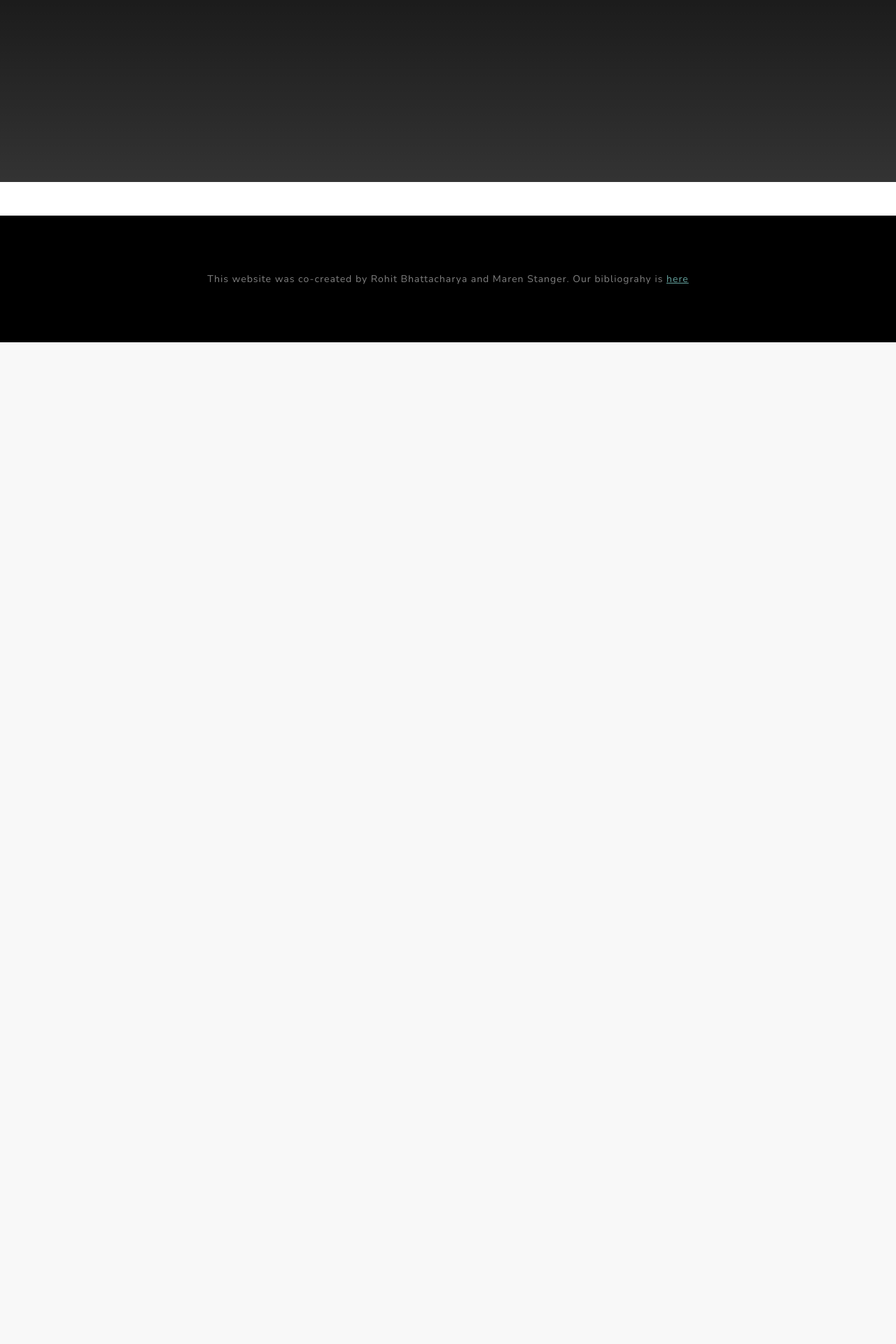
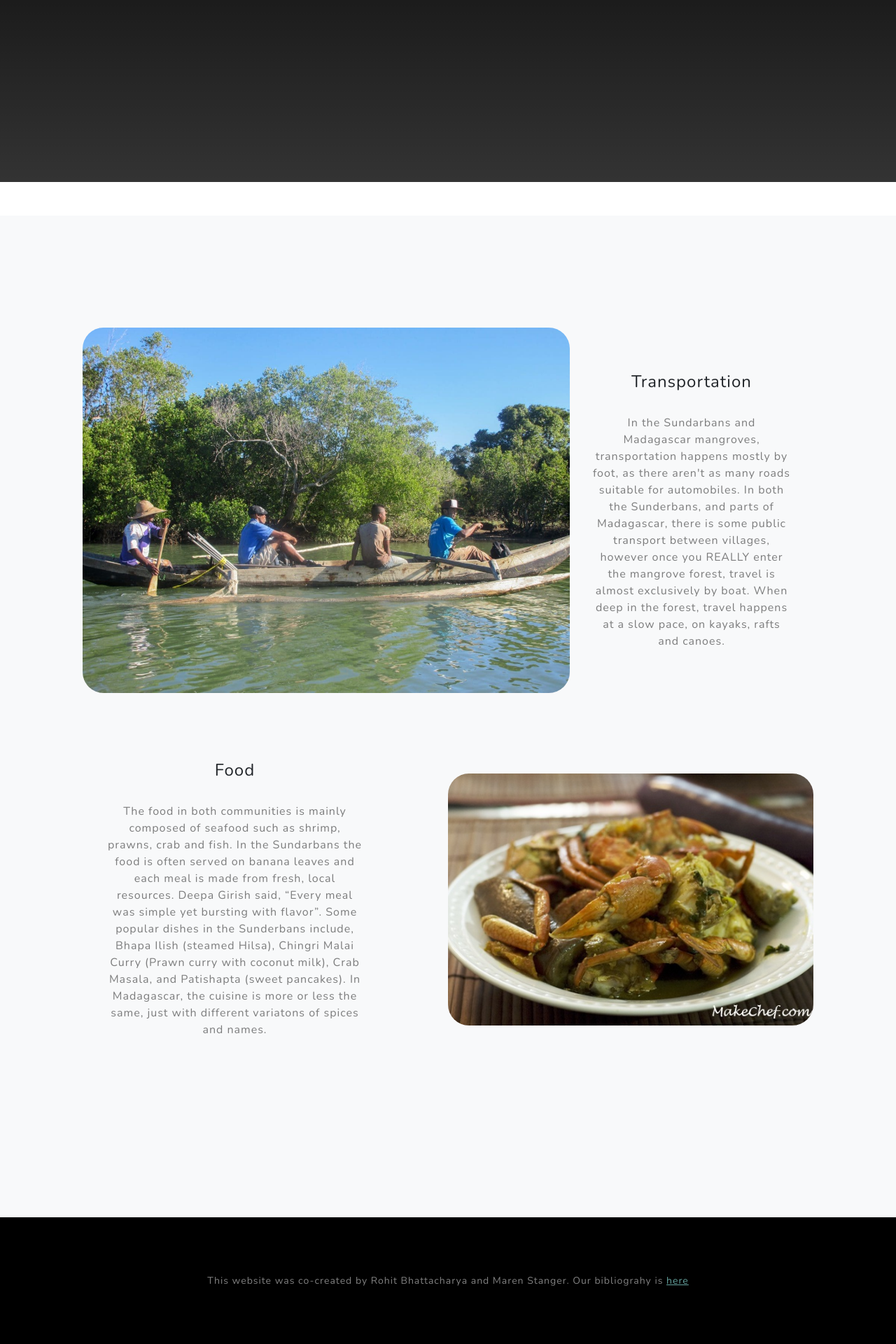
Before and after one commit to FishyShticks777/All-About-Mangroves, a Flask app: page / in a window 1280 px wide. Shown: the part 4103-6023 px from the top of the page at 70% size. Before the commit the page ends 4592 px from the top, so only its background shows below. Run offline with Flask 3, Linux system fonts and the light colour scheme; some libraries are stand-ins or nearby versions.

Commit message:
Add transportation section to site

```diff
--- a/templates/index.html
+++ b/templates/index.html
@@ -95,6 +95,39 @@
             </div>
         </section>
 
+        <section class="projects-section bg-light" id="projects">
+            <div class="container px-4 px-lg-5">
+                <!-- Featured Project Row-->
+                <div class="row gx-0 mb-4 mb-lg-5 align-items-center">
+                    <div class="col-xl-8 col-lg-7"><img class="img-fluid mb-3 mb-lg-0" src="./static/assets/img/mangrove_transportation.jpg" alt="..." style="border-radius: 30px;"/></div>
+                    <div class="col-xl-4 col-lg-5">
+                        <div class="featured-text text-center text-lg-left">
+                            <h4>Transportation</h4>
+                            <br>
+                            <p class="text-black-50 mb-0">In the Sundarbans and Madagascar mangroves, transportation happens mostly by foot, as there aren't as many roads suitable for automobiles. In both the Sunderbans, and parts of Madagascar, there is some public transport between villages, however once you REALLY enter the mangrove forest, travel is almost exclusively by boat. When deep in the forest, travel happens at a slow pace, on kayaks, rafts and canoes.</p>
+                        </div>
+                    </div>
+                </div>
+
+                <br>
+                <br>
+
+                <div class="row gx-0 mb-4 mb-lg-5 align-items-center justify-content-between">
+
+                    <div class="col-xl-5 col-lg-6">
+                        <div class="featured-text text-center text-lg-left">
+                            <h4>Food</h4>
+                            <br>
+                            <p class="text-black-50 mb-0">The food in both communities is mainly composed of seafood such as shrimp, prawns, crab and fish. In the Sundarbans the food is often served on banana leaves and each meal is made from fresh, local resources. Deepa Girish said, “Every meal was simple yet bursting with flavor”. Some popular dishes in the Sunderbans include, Bhapa Ilish (steamed Hilsa), Chingri Malai Curry (Prawn curry with coconut milk), Crab Masala, and Patishapta (sweet pancakes). In Madagascar, the cuisine is more or less the same, just with different variatons of spices and names.</p>
+                        </div>
+                    </div>
+                    <div class="col-xl-6 col-lg-5 offset-sm-1 offset-md-1 offset-lg-0 col-sm-11 justify-content-center"><img class="img-fluid mb-3 mb-lg-0" src="./static/assets/img/food_section_img.jpg" alt="..." style="border-radius: 30px;"/></div>
+                </div>
+
+                <br>
+                <br>
+        </section>
+
 
 
 
```
Also changed, not shown: static/assets/img/mangrove_transportation.jpg (added).
